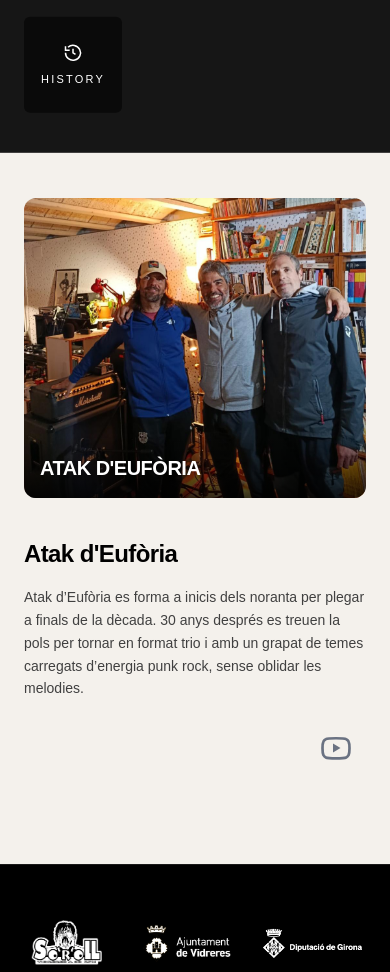
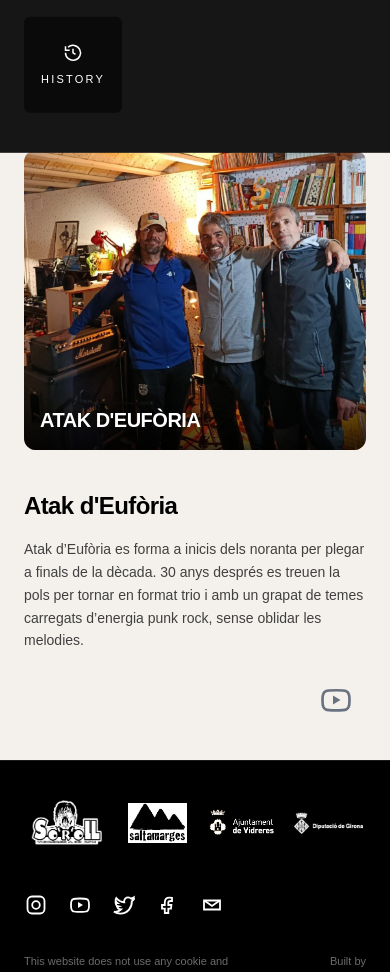
Before and after one commit to akustikoa/actitudfest, a React (Vite) app: page /lineup in a window 390 px wide. Shown: the part 1020-1992 px from the top of the page. Built offline with nearby package versions, Linux system fonts and the light colour scheme.

Commit message:
logo saltamarges, responsive margins of lineup and footer layout changes

```diff
--- a/src/components/Footer.jsx
+++ b/src/components/Footer.jsx
@@ -1,6 +1,7 @@
 import ajuntamentVidreres from '../assets/images/ajuntament-vidreres.png';
 import diputacioGirona from '../assets/images/Diputacio.png';
 import sorollLogo from '../assets/images/soroll.png';
+import saltamarges from '../assets/images/saltamarges.jpg';
 
 function InstagramIcon() {
   return (
@@ -111,54 +112,108 @@ const socialLinks = [
 
 function Footer() {
   return (
-    <footer className='border-t border-white/10 bg-black px-6 py-12 text-white sm:px-10 lg:px-16'>
+    <footer className='border-t border-white/10 bg-black px-6 py-8 text-white sm:px-10 lg:px-16'>
       <div className='mx-auto w-full max-w-[1200px]'>
-        <div className='flex flex-col gap-8 pb-16 sm:pb-6 sm:pt-3'>
+        <div className='flex flex-col gap-6 pb-16 sm:pb-6 sm:pt-3'>
           <div className='flex flex-col gap-10 lg:flex-row lg:items-end lg:justify-between'>
             <div className='flex flex-col gap-4'>
               <div className='flex items-center justify-between gap-4 sm:gap-5 lg:hidden'>
+                <a className='max-w-[27%]'>
                   <img
                     src={sorollLogo}
                     alt='El Nostre Soroll'
-                  className='h-15 lg:h-10 rounded-md w-auto max-w-[30%] object-contain'
+                    className='h-15 rounded-md w-auto object-contain'
                   />
+                </a>
+
+                <a
+                  href='https://www.instagram.com/saltamargesrecs/'
+                  target='_blank'
+                  rel='noopener noreferrer'
+                  className='max-w-[17%]'
+                >
+                  <img
+                    src={saltamarges}
+                    alt='Saltamarges'
+                    className='h-10 w-auto object-contain'
+                  />
+                </a>
+
+                <a
+                  href='https://vidreres.cat/'
+                  target='_blank'
+                  rel='noopener noreferrer'
+                  className='max-w-[20%]'
+                >
                   <img
                     src={ajuntamentVidreres}
                     alt='Ajuntament de Vidreres'
-                  className='h-10 w-auto max-w-[30%] object-contain'
+                    className='h-10 w-auto object-contain'
                   />
+                </a>
+
+                <a
+                  href='https://www.ddgi.cat/'
+                  target='_blank'
+                  rel='noopener noreferrer'
+                  className='max-w-[21%]'
+                >
                   <img
                     src={diputacioGirona}
                     alt='Diputacio de Girona'
-                  className='h-10 w-auto max-w-[30%] object-contain'
+                    className='h-10 w-auto object-contain'
                   />
+                </a>
               </div>
 
               <div className='hidden lg:flex lg:flex-nowrap lg:items-center lg:gap-8'>
                 <img
                   src={sorollLogo}
                   alt='El Nostre Soroll'
-                  className='h-24 rounded-md  w-auto object-contain'
+                  className='h-25 rounded-md  w-auto object-contain'
                 />
 
                 <div className='h-16 w-px bg-white/30' />
+                <a
+                  href='https://www.instagram.com/saltamargesrecs/'
+                  target='_blank'
+                  rel='noopener noreferrer'
+                >
+                  <img
+                    src={saltamarges}
+                    alt='Saltamarges'
+                    className='h-14 ml-3 w-auto object-contain'
+                  />
+                </a>
 
                 <div className='flex items-center gap-x-7'>
+                  <a
+                    href='https://vidreres.cat/ '
+                    target='_blank'
+                    rel='noopener noreferrer'
+                  >
                     <img
                       src={ajuntamentVidreres}
                       alt='Ajuntament de Vidreres'
-                    className='h-12 w-auto object-contain'
+                      className='h-13 w-auto mr-2 object-contain'
                     />
+                  </a>
+                  <a
+                    href='https://www.ddgi.cat/'
+                    target='_blank'
+                    rel='noopener noreferrer'
+                  >
                     <img
                       src={diputacioGirona}
                       alt='Diputacio de Girona'
                       className='h-13 w-auto object-contain'
                     />
+                  </a>
                 </div>
               </div>
             </div>
 
-            <nav className='flex items-center  gap-5 self-start lg:self-auto'>
+            <nav className='flex items-center  gap-5 self-start lg:self-center'>
               {socialLinks.map((link) => (
                 <a
                   key={link.label}
@@ -174,7 +229,7 @@ function Footer() {
             </nav>
           </div>
 
-          <div className='flex flex-row justify-between pt-6'>
+          <div className='flex flex-row justify-between pt-3'>
             <p className='w-2/3 flex flex-col text-[11px] text-white/42 lg:text-[12px]'>
               <span>
                 This website does not use any cookie and does not collect any
@@ -184,8 +239,8 @@ function Footer() {
             </p>
 
             <p className='w-1/3 flex flex-col items-end text-[11px] text-white/42 lg:flex-row lg:items-center lg:justify-end lg:gap-1 lg:text-[12px]'>
-              <span>Designed by</span>
-              <span className='font-bold text-white/50'>
+              <span>Built by</span>
+              <span className='font-bold text-white/90'>
                 <a
                   href='https://xavierprat.netlify.app/'
                   target='_blank'
--- a/src/pages/Lineup.jsx
+++ b/src/pages/Lineup.jsx
@@ -52,7 +52,7 @@ function Lineup() {
           </div>
         </section>
 
-        <section className='px-6 pb-8 sm:px-10 lg:px-16'>
+        <section className='px-6  sm:px-10 lg:px-16 lg:pb-8'>
           <div className='mx-auto max-w-6xl'>
             {[...announcedArtists].reverse().map((artist, index) => {
               const reverse = index % 2 !== 0;
@@ -63,7 +63,7 @@ function Lineup() {
               return (
                 <article
                   key={artist.id}
-                  className='border-t border-neutral-200 py-16 first:border-t-0 first:pt-0'
+                  className='border-t border-neutral-200 py-10 first:border-t-0 first:pt-0'
                 >
                   <div className='grid grid-cols-1 items-center gap-10 md:grid-cols-2'>
                     <div className={reverse ? 'md:order-2' : ''}>
```
Also changed, not shown: src/assets/images/saltamarges.jpg (added). Lines whose indentation alone changed are shown as unchanged.
